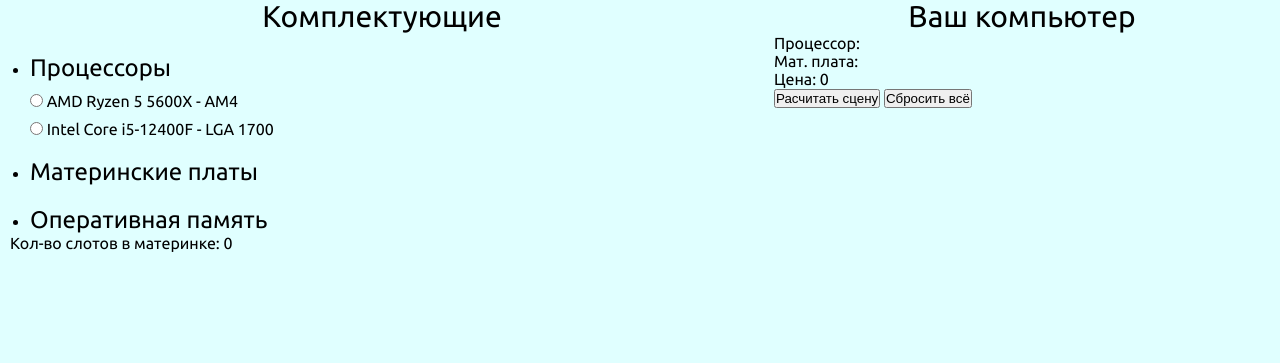
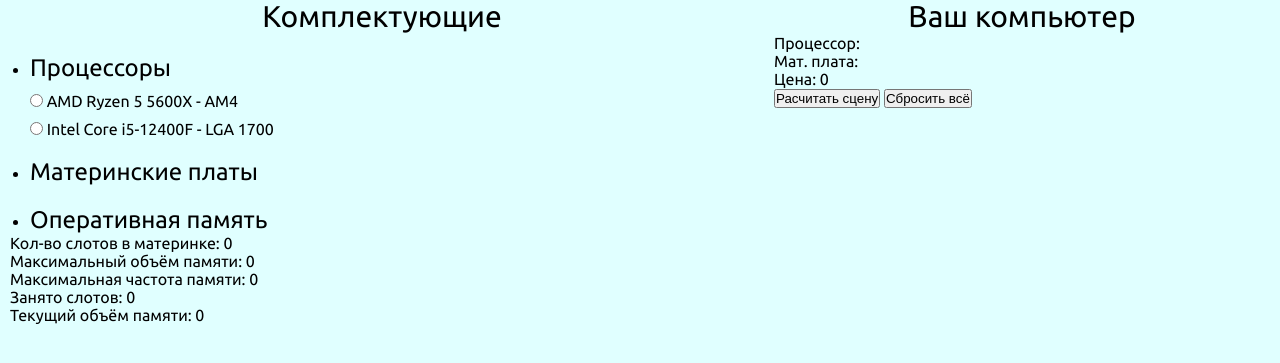
Before and after one commit to brashovyan/Artemida_electronics, a Django app: page / in a window 1280 px wide. Shown: the part 113-476 px from the top of the page. Run offline with Django 4.2, Linux system fonts and the light colour scheme; data comes from the database, SQL or seed files in the repository; both versions use the stored data as it was after the commit.

Commit message:
доделал ОЗУ

```diff
--- a/artemida_electronics/static/js/main.js
+++ b/artemida_electronics/static/js/main.js
@@ -1,8 +1,8 @@
-product = document.querySelectorAll(".product");
-cost = document.querySelector(".result__cost");
-all = document.querySelector(".result__all");
-let sum = 0;
-let computer = [];
+//product = document.querySelectorAll(".product");
+//cost = document.querySelector(".result__cost");
+//all = document.querySelector(".result__all");
+//let sum = 0;
+//let computer = [];
 
 /*product.forEach(element => { element.addEventListener("change", function(){ // при выборе любого чекбокса запускается калькулятор
         sum = 0;
--- a/artemida_electronics/static/js/vue_script.js
+++ b/artemida_electronics/static/js/vue_script.js
@@ -9,10 +9,16 @@
       m_slots: 0, // кол-во слотов для ОЗУ
       slots: 0, // занятые слоты
       type_memory: "", // тип ОЗУ
+      max_memory: 0, // максимальный объём ОЗУ
+      size_memory: 0, // текущий объём ОЗУ
+      m_frequency: 0, // допустимая частота ОЗУ
+      max_memory_proc: 0, // максимальный объём памяти для проца
+      m_frequency_proc: 0, // допустимая частота ОЗУ для проца
 
       //product: document.querySelectorAll(".product"),
       //cost: document.querySelector(".result__cost"),
       //all: document.querySelector(".result__all"),
+
     },
 
     methods: {
@@ -30,6 +36,8 @@
                     this.socket = str[1];
                     //this.processor = pr.children[0].name.substr(0, pr.children[0].name.length-id.length)
                     this.processor = str[0];
+                    this.max_memory_proc = parseFloat(str[6]);
+                    this.m_frequency_proc = parseFloat(str[4]);
                 }
                 else // иначе я всё сбрасываю кроме процессора
                 {
@@ -37,8 +45,12 @@
                     this.motherboard = "";
                     this.type_memory = "";
                     this.m_slots = 0;
+                    this.slots = 0;
+                    this.size_memory = 0;
                 }
+
             }
+
             this.price();
         },
 
@@ -55,13 +67,67 @@
                     this.motherboard = str[0];
                     this.m_slots = Number(str[3]);
                     this.type_memory = str[6];
+
+                    if(parseFloat(str[5]) < this.max_memory_proc)
+                    {
+                        this.max_memory = parseFloat(str[5]);
+                    }
+                    else
+                    {
+                        this.max_memory = this.max_memory_proc;
+                    }
+
+                    if(parseFloat(str[4]) < this.m_frequency_proc)
+                    {
+                        this.m_frequency = parseFloat(str[4]);
+                    }
+                    else
+                    {
+                        this.m_frequency = this.m_frequency_proc;
+                    }
                 }
                 else if(pr.children[0].name != 'motherboard' && pr.children[0].name != 'processor') // иначе сбрасываю всё кроме проца и матери
                 {
                     pr.children[0].checked = false;
+                    this.slots = 0;
+                    this.size_memory = 0;
+                    if(pr.children[0].name == 'RAM')
+                    {
+                        pr.children[1].style.display = "none";
+                        pr.children[1].children[0].children[1].value = 0;
+                    }
                 }
             }
             this.price();
+        },
+
+        select_ram_plus(title, id) // инпут кол-ва озу плюс
+        {
+            product = document.querySelectorAll(".number"); // ищу все инпуты для кол-ва
+            for(let pr of product)
+            {
+                if(pr.children[1].name == title) // если это то, что я нажал
+                {
+                    pr.children[1].value = Number(pr.children[1].value) + Number(1);
+                    this.select_ram(title, id);
+                }
+            }
+        },
+
+        select_ram_minus(title, id) // инпут кол-ва озу минус
+        {
+            product = document.querySelectorAll(".number"); // ищу все инпуты для кол-ва
+            for(let pr of product)
+            {
+                if(pr.children[1].name == title) // если это то, что я нажал
+                {
+                    if(pr.children[1].value > 0)
+                    {
+                        pr.children[1].value = Number(pr.children[1].value) - Number(1);
+                        this.select_ram(title, id);
+                    }
+                }
+            }
         },
 
         select_ram(title, id) //выбор оперативки
@@ -69,13 +135,23 @@
             product = document.querySelectorAll(".product"); // обновляем список продуктов, который сейчас видит пользователь
             title = title.substr(0, title.length - id.length); // нормальное название, на которое я нажал
             this.slots = 0;
+            this.size_memory = 0;
 
             for(let pr of product)
             {
+                let str = pr.children[0].value.split('%%')
+
+
+
                 if(pr.children[0].name == 'RAM' && pr.children[0].checked == true)
                 {
-                        this.slots = this.slots + Number(pr.children[1].value);
+                        //console.log(pr.children[1].children[0].children[1].value);
+                        this.slots = this.slots + Number(pr.children[1].children[0].children[1].value);
                         // сначала считаем сколько слотов уже занято
+
+                        this.size_memory = this.size_memory + (parseFloat(str[1]) * parseFloat(pr.children[1].children[0].children[1].value));
+                        //console.log(parseFloat(str[1]));
+
                 }
             }
 
@@ -87,37 +163,49 @@
 
                 if(title == str[0] && pr.children[0].name == 'RAM') // если нашли то, что мы тыкнули
                 {
-                    console.log(this.slots);
+                    //console.log(this.slots);
                     if(pr.children[0].checked == true) // если галочка стоит, то показываем инпут кол-ва
                     {
                         pr.children[1].style.display = "block";
-                        if(pr.children[1].value == "") // если там пустота, то по умолчанию 0
+                        if(pr.children[1].children[0].children[1].value == "") // если там пустота, то по умолчанию 0
                         {
-                            pr.children[1].value = 0;
+                            pr.children[1].children[0].children[1].value = 0;
                         }
 
                         if(this.slots === 0) // если все слоты пустые, то по умолчанию кол-во 1
                         {
-                            pr.children[1].value = 1;
+                            pr.children[1].children[0].children[1].value = 1;
                             this.slots += 1;
+                            this.size_memory += parseFloat(str[1]);
                         }
 
                         if(Number(this.slots) > this.m_slots) // если мы превысили кол-во слотов
                         {
-                            pr.children[1].value = 0; // сбрасываем до нуля
+                            console.log("Слоты");
+                            pr.children[1].children[0].children[1].value = Number(pr.children[1].children[0].children[1].value) - Number(1);  //
                             // по хорошему можно просто минус 1, но я могу инпут зажать и ввести например сто
                             // можно инпуту указать возможный максимум, но пока не могу этого сделать
                             this.slots = this.m_slots;
+                            this.size_memory = this.size_memory - parseFloat(str[1]);
+                        }
+
+                        if(parseFloat(this.max_memory) < parseFloat(this.size_memory)) // если мы превысили допустимый объём памяти
+                        {
+                            console.log("Объём");
+                            pr.children[1].children[0].children[1].value = Number(pr.children[1].children[0].children[1].value) - Number(1);
+                            this.slots = parseFloat(this.slots) - Number(1);
+                            this.size_memory = this.size_memory - parseFloat(str[1]);
                         }
                     }
                     else
                     {
                         pr.children[1].style.display = "none"; // если галочка убрана, убираем инпут кол-ва
+                        pr.children[1].children[0].children[1].value = 0;
                     }
                 }
 
             }
-
+            //console.log(this.size_memory);
             this.price();
         },
 
@@ -146,7 +234,7 @@
                     }
                     else if(pr.children[0].name == 'RAM') // если это оперативка
                     {
-                        this.sum = this.sum + (parseFloat(str[str.length - 1])*parseFloat(pr.children[1].value)); // тут цену умножаем на кол-во
+                        this.sum = this.sum + (parseFloat(str[str.length - 1])*parseFloat(pr.children[1].children[0].children[1].value)); // тут цену умножаем на кол-во
                     }
                 }
             }
@@ -168,6 +256,12 @@
             this.socket= "";
             this.type_memory = "";
             this.m_slots = 0;
+            this.slots = 0;
+            this.max_memory = 0;
+            this.size_memory = 0;
+            this.m_frequency = 0;
+            this.max_memory_proc = 0;
+            this.m_frequency_proc = 0;
             document.querySelector(".result__price").textContent = this.sum;
             document.querySelector(".result__processor").textContent = this.processor;
             document.querySelector(".result__motherboard").textContent = this.motherboard;
--- a/artemida_electronics/templates/mainapp/index.html
+++ b/artemida_electronics/templates/mainapp/index.html
@@ -29,11 +29,14 @@
         <div class="main__left">
             <p class="main__logo">Комплектующие</p>
             <div class="products">
+
+
+
                 <ul class="main__ul"><li><p class="main__product__logo">Процессоры</p></li></ul>
                     {% for processor in processors %}
                         <div class="product">
                             <!-- для корректной работы радио name у группы товаров должен быть одинаковый (проказы vue)-->
-                            <input type="radio" name="processor" value="{{processor.title}}%%{{processor.socket}}%%{{processor.cores}}%%{{processor.frequency}}%%{{processor.m_frequency}}%%{{processor.type_memory}}&&{{processor.max_memory}}%%{{processor.price}}"  @change="select_processor('{{processor.title}}{{processor.id}}', '{{processor.id}}')">
+                            <input type="radio" name="processor" value="{{processor.title}}%%{{processor.socket}}%%{{processor.cores}}%%{{processor.frequency}}%%{{processor.m_frequency}}%%{{processor.type_memory}}%%{{processor.max_memory}}%%{{processor.price}}"  @change="select_processor('{{processor.title}}{{processor.id}}', '{{processor.id}}')">
                             <a class="main__img__href" onclick="showImg('{{processor.title}}{{processor.id}}')">{{processor.title}} - {{processor.socket}}</a>
                             <div class="main__img" id="{{processor.title}}{{processor.id}}">
                                 <div class="img__div">
@@ -42,11 +45,13 @@
                                     {% else %}
                                         <a href="/123"> <img src="" width="100" height="100" alt="{{processor.title}}"></a>
                                     {% endif %}
-                                        <a href="/123" class="main__img__href">Подробнее (также тут можно разместить краткие хар-ки)</a>
+                                        <a href="/123" class="main__img__href__block">Подробнее (также тут можно разместить краткие хар-ки)</a>
                                 </div>
                             </div>
                         </div>
                     {% endfor %}
+
+
 
                 <ul class="main__ul"><li><p class="main__product__logo">Материнские платы</p></li></ul>
                 {% for motherboard in motherboards %}
@@ -62,7 +67,7 @@
                                     {% else %}
                                         <a href="/123"> <img src="" width="100" height="100" alt="{{motherboard.title}}"></a>
                                     {% endif %}
-                                        <a href="/123" class="main__img__href">Подробнее (также тут можно разместить краткие хар-ки)</a>
+                                        <a href="/123" class="main__img__href__block">Подробнее (также тут можно разместить краткие хар-ки)</a>
                                 </div>
                             </div>
                         </div>
@@ -70,24 +75,37 @@
                 {% endfor %}
 
 
+
                <ul class="main__ul"><li><p class="main__product__logo">Оперативная память</p></li></ul>
                     <p>Кол-во слотов в материнке: [[m_slots]]</p>
-
+                    <p>Максимальный объём памяти: [[max_memory]]</p>
+                    <p>Максимальная частота памяти: [[m_frequency]]</p>
+                    <p>Занято слотов: [[slots]]</p>
+                    <p>Текущий объём памяти: [[ size_memory ]]</p>
 <!--                   <template v-for="n in Number(m_slots)"> &lt;!&ndash; В зависимости сколько слотов в материнке для ОЗУ &ndash;&gt;-->
                        {% for ram in rams %}
-                           <template v-if="type_memory == '{{ram.type_memory}}'">
-                                <div class="product">
-                                    <input name="RAM" value="{{ram.title}}%%{{ram.price}}" type="checkbox"  @change="select_ram('{{ram.title}}{{ram.id}}', '{{ram.id}}')">
-                                    <input class="quantity" type="number" name="{{ram.title}}{{ram.id}}" value="0" content="0" min="0" step="1" onkeypress="return false" @change="select_ram('{{ram.title}}{{ram.id}}', '{{ram.id}}')">
-                                    <a class="main__img__href" onclick="showImg('{{ram.title}}{{ram.id}}')">{{ram.title}}</a>
-                                    <div class="main__img" id="{{ram.title}}{{ram.id}}">
+                           <template v-if="type_memory == '{{ram.type_memory}}' && parseFloat(m_frequency) >= '{{ram.m_frequency|floatformat}}'">
+                                <div class="product" style="display: flex; align-items: center; flex-wrap: wrap;">
+                                    <input name="RAM" value="{{ram.title}}%%{{ram.size}}%%{{ram.price}}" type="checkbox"  @change="select_ram('{{ram.title}}{{ram.id}}', '{{ram.id}}')">
+
+                                    <div class="quantity">
+                                        <div class="number">
+                                            <button class="number-minus" type="button" @click="select_ram_minus('{{ram.title}}{{ram.id}}', '{{ram.id}}')">-</button>
+                                            <input type="number" min="0" value="0" step="1" readonly name="{{ram.title}}{{ram.id}}">
+                                            <button class="number-plus" type="button" @click="select_ram_plus('{{ram.title}}{{ram.id}}', '{{ram.id}}')">+</button>
+                                        </div>
+                                    </div>
+
+                                    <!-- <input class="quantity" type="number" name="{{ram.title}}{{ram.id}}" value="0" content="0" min="0" step="1" onkeypress="return false" @change="select_ram('{{ram.title}}{{ram.id}}', '{{ram.id}}')"> -->
+                                    <a class="main__img__href" onclick="showImg('{{ram.title}}{{ram.id}}')">{{ram.title}} - {{ram.m_frequency}}</a>
+                                    <div class="main__img" id="{{ram.title}}{{ram.id}}" style="width: 100%;">
                                         <div class="img__div">
                                             {% if ram.image.url != "" or ram.image.url != Null %}
                                                 <a href="/123"> <img src="{{ ram.image.url }}" width="100" height="100" alt="{{ram.title}}"></a>
                                             {% else %}
                                                  <a href="/123"> <img src="" width="100" height="100" alt="{{ram.title}}"></a>
                                             {% endif %}
-                                            <a href="/123" class="main__img__href">Подробнее (также тут можно разместить краткие хар-ки)</a>
+                                            <a href="/123" class="main__img__href__block">Подробнее (также тут можно разместить краткие хар-ки)</a>
                                         </div>
                                     </div>
                                 </div>
```
Also changed, not shown: artemida_electronics/static/css/index.css (+63 -1 lines), artemida_electronics/db.sqlite3, artemida_electronics/media/RAM/vmvjNvLGc3o.jpg (added), artemida_electronics/media/RAM/vmvjNvLGc3o_8rQBHsI.jpg (added), artemida_electronics/media/RAM/vmvjNvLGc3o_EcTy4C2.jpg (added), artemida_electronics/media/RAM/vmvjNvLGc3o_d2Jp1st.jpg (added), artemida_electronics/media/processors/vmvjNvLGc3o.jpg (added).
